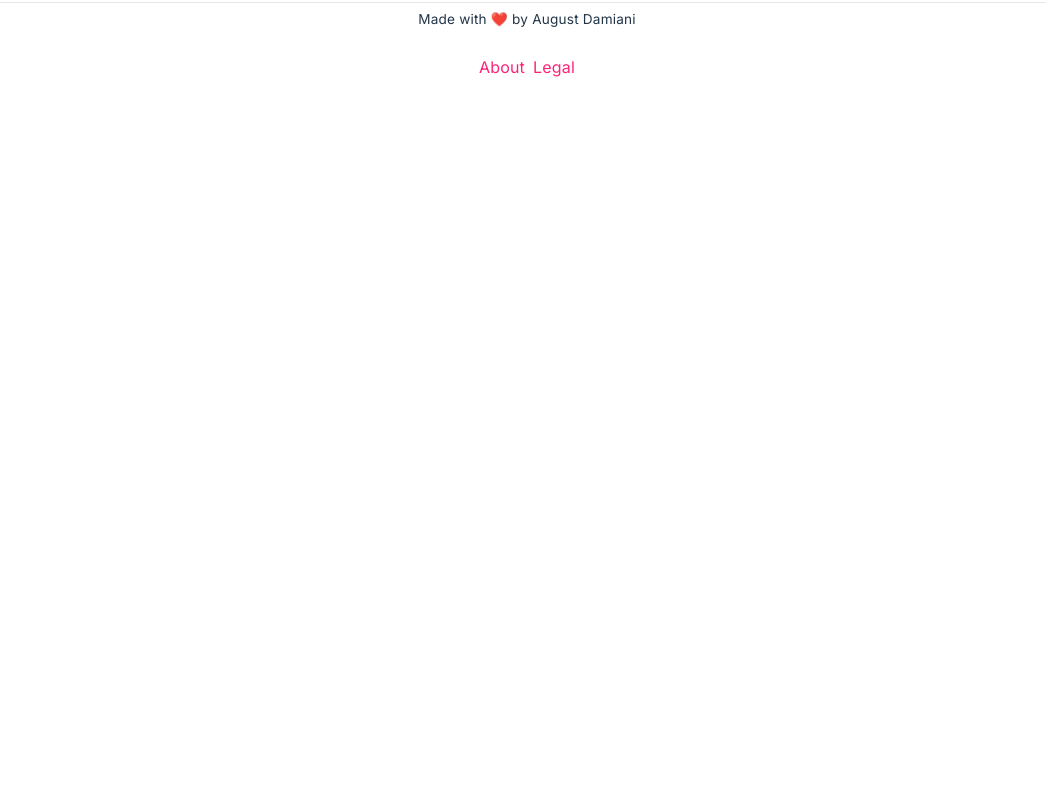
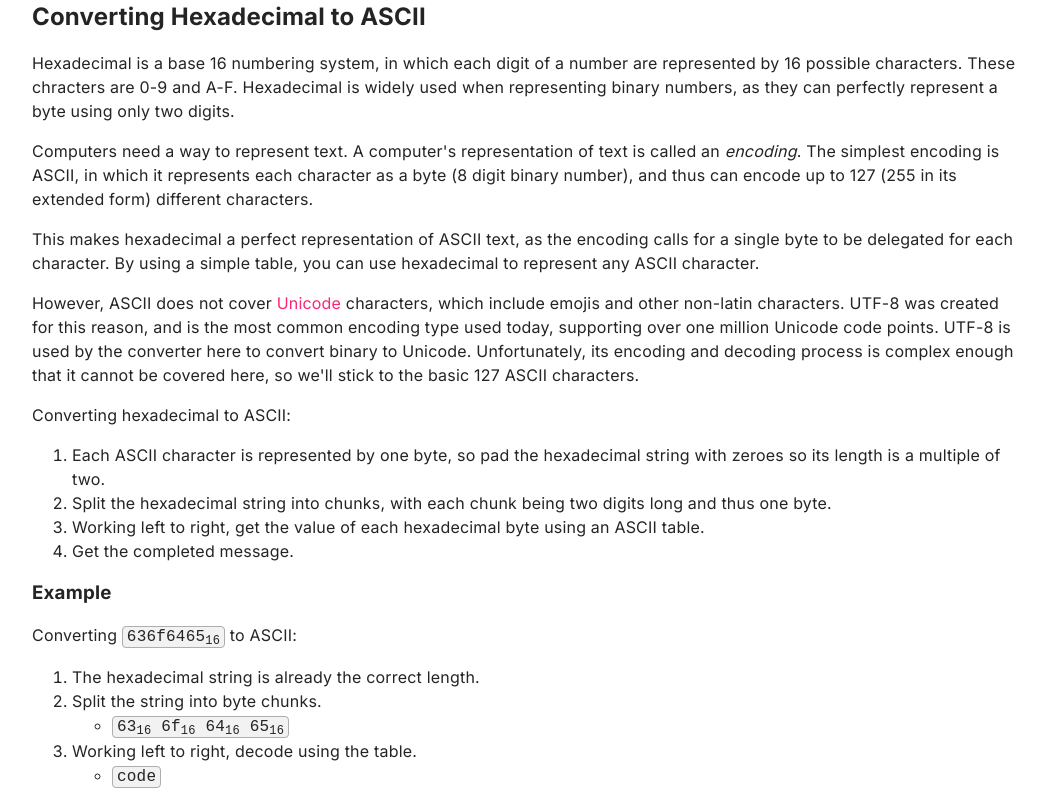
Before and after one commit to acdamiani/cryptools, a Next.js app: page /converters/hex-to-ascii in a window 1280 px wide. Shown: the part 2060-2860 px from the top of the page, without its empty margins (113-1159 px from the left). Before the commit the page ends 2142 px from the top, so only its background shows below. Built offline with nearby package versions, Linux system fonts and the light colour scheme.

Commit message:
feat(conv): add more content

```diff
--- a/components/Footer/footer.tsx
+++ b/components/Footer/footer.tsx
@@ -1,6 +1,6 @@
 import GithubIcon from '@/public/svg/brands/github.svg';
 import TwitterIcon from '@/public/svg/brands/twitter.svg';
-import EmailIcon from '@/public/svg/email.svg';
+import { MailIcon } from '@primer/octicons-react';
 import styles from '@/components/Footer/footer.module.css';
 import Link from '../Link/link';
 
@@ -29,7 +29,7 @@ export default function Footer() {
             href="mailto:damiani.august@gmail.com"
             aria-label="email"
           >
-            <EmailIcon className={styles.socialLinkIcon} />
+            <MailIcon className={styles.socialLinkIcon} />
           </a>
         </div>
       </div>
--- a/pages/converters/binary-to-ascii.tsx
+++ b/pages/converters/binary-to-ascii.tsx
@@ -96,6 +96,7 @@ export default function BinaryToAscii() {
         </li>
         <li>Get the completed message.</li>
       </ol>
+      <h3>Example</h3>
       <p>
         Converting{` `}
         <code>
--- a/pages/converters/hex-to-ascii.tsx
+++ b/pages/converters/hex-to-ascii.tsx
@@ -5,6 +5,13 @@ import Converter, {
 } from '@/components/Converter/converter';
 import HexadecimalConverter from '@/src/converters/hex';
 import { useRouter } from 'next/router';
+import Meta, { OpenGraph } from '@/components/Meta/meta';
+import ASCIITable from '@/components/ASCIITable/ascii-table';
+import Link from '@/components/Link/link';
+
+const title = `Hexadecimal to ASCII Converter - Cryptools`;
+const description = `Hexadecimal to ASCII/Unicode text converter.`;
+const og: OpenGraph = { url: `https://cryptools.dev/converters/hex-to-ascii` };
 
 export default function BinaryToAscii() {
   const router = useRouter();
@@ -31,6 +38,7 @@ export default function BinaryToAscii() {
 
   return (
     <>
+      <Meta title={title} description={description} og={og} />
       <h1>Hex to ASCII Converter</h1>
       <Area>
         <Converter
@@ -42,6 +50,87 @@ export default function BinaryToAscii() {
           showPrefix={false}
         />
       </Area>
+      <h2>Converting Hexadecimal to ASCII</h2>
+      <p>
+        Hexadecimal is a base 16 numbering system, in which each digit of a
+        number are represented by 16 possible characters. These chracters are
+        0-9 and A-F. Hexadecimal is widely used when representing binary
+        numbers, as they can perfectly represent a byte using only two digits.
+      </p>
+      <p>
+        Computers need a way to represent text. A computer&apos;s representation
+        of text is called an <em>encoding</em>. The simplest encoding is ASCII,
+        in which it represents each character as a byte (8 digit binary number),
+        and thus can encode up to 127 (255 in its extended form) different
+        characters.
+      </p>
+      <p>
+        This makes hexadecimal a perfect representation of ASCII text, as the
+        encoding calls for a single byte to be delegated for each character. By
+        using a simple table, you can use hexadecimal to represent any ASCII
+        character.
+      </p>
+      <p>
+        However, ASCII does not cover{` `}
+        <Link href="https://en.wikipedia.org/wiki/Unicode">Unicode</Link>
+        {` `}
+        characters, which include emojis and other non-latin characters. UTF-8
+        was created for this reason, and is the most common encoding type used
+        today, supporting over one million Unicode code points. UTF-8 is used by
+        the converter here to convert binary to Unicode. Unfortunately, its
+        encoding and decoding process is complex enough that it cannot be
+        covered here, so we&apos;ll stick to the basic 127 ASCII characters.
+      </p>
+      <p>Converting hexadecimal to ASCII:</p>
+      <ol>
+        <li>
+          Each ASCII character is represented by one byte, so pad the
+          hexadecimal string with zeroes so its length is a multiple of two.
+        </li>
+        <li>
+          Split the hexadecimal string into chunks, with each chunk being two
+          digits long and thus one byte.
+        </li>
+        <li>
+          Working left to right, get the value of each hexadecimal byte using an
+          ASCII table.
+        </li>
+        <li>Get the completed message.</li>
+      </ol>
+      <h3>Example</h3>
+      <p>
+        Converting{` `}
+        <code>
+          636f6465<sub>16</sub>
+        </code>
+        {` `}
+        to ASCII:
+      </p>
+      <ol>
+        <li>The hexadecimal string is already the correct length.</li>
+        <li>
+          Split the string into byte chunks.
+          <ul>
+            <li>
+              <code>
+                63<sub>16</sub> 6f<sub>16</sub> 64<sub>16</sub>
+                {` `}
+                65<sub>16</sub>
+              </code>
+            </li>
+          </ul>
+        </li>
+        <li>
+          Working left to right, decode using the table.{` `}
+          <ul>
+            <li>
+              <code>code</code>
+            </li>
+          </ul>
+        </li>
+      </ol>
+      <h3>ASCII Table</h3>
+      <ASCIITable />
     </>
   );
 }
--- a/src/converters/oct.ts
+++ b/src/converters/oct.ts
@@ -25,9 +25,7 @@ export default class OctalConverter extends Converter {
     value = value.replace(Converter._reStripWhitespace, ``);
 
     if (!OctalConverter._reTestOctal.test(value)) {
-      throw new Error(
-        `Given value ${value} is not representible by this converter`,
-      );
+      throw new Error(ConverterErrors[`invalid-value`]);
     }
 
     return value;
```
Also changed, not shown: public/svg/email.svg (deleted).
